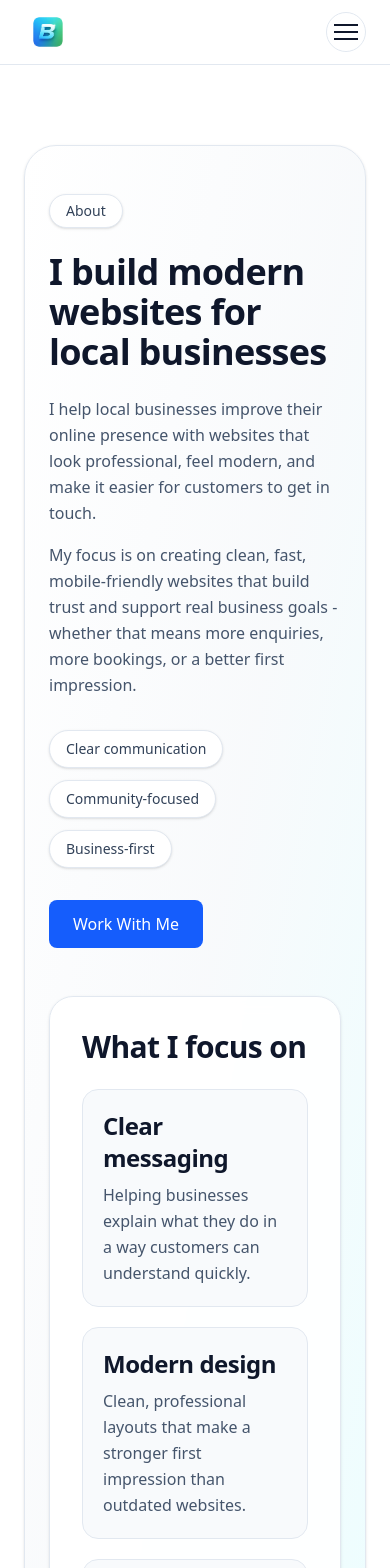
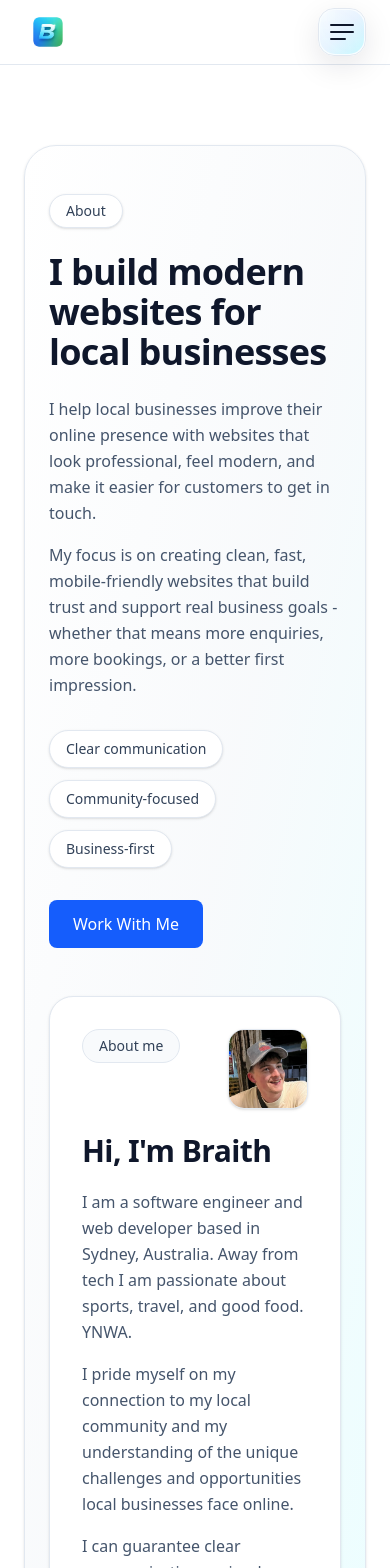
Before and after one commit to maybMedia/braith, a Next.js app: page /about in a window 390 px wide. Shown: the top 1568 px of the page. Built offline with nearby package versions, Linux system fonts and the light colour scheme.

Commit message:
Address Marty Feedback (#4)
* New hamburger icon

* Update about page

```diff
--- a/src/app/about/page.tsx
+++ b/src/app/about/page.tsx
@@ -72,50 +72,6 @@ export default function AboutPage() {
               </div>
             </div>
 
-            <div className="rounded-3xl border border-slate-200 bg-white/90 p-8 shadow-sm backdrop-blur-sm dark:border-slate-800 dark:bg-slate-900/90">
-              <h2 className="text-2xl font-semibold text-slate-900 dark:text-slate-100">
-                What I focus on
-              </h2>
-
-              <div className="mt-6 space-y-5 text-slate-600 dark:text-slate-300">
-                <div className="rounded-2xl border border-slate-200 bg-slate-50 p-5 dark:border-slate-800 dark:bg-slate-950">
-                  <h3 className="text-lg font-semibold text-slate-900 dark:text-slate-100">
-                    Clear messaging
-                  </h3>
-                  <p className="mt-2 leading-7">
-                    Helping businesses explain what they do in a way customers
-                    can understand quickly.
-                  </p>
-                </div>
-
-                <div className="rounded-2xl border border-slate-200 bg-slate-50 p-5 dark:border-slate-800 dark:bg-slate-950">
-                  <h3 className="text-lg font-semibold text-slate-900 dark:text-slate-100">
-                    Modern design
-                  </h3>
-                  <p className="mt-2 leading-7">
-                    Clean, professional layouts that make a stronger first
-                    impression than outdated websites.
-                  </p>
-                </div>
-
-                <div className="rounded-2xl border border-slate-200 bg-slate-50 p-5 dark:border-slate-800 dark:bg-slate-950">
-                  <h3 className="text-lg font-semibold text-slate-900 dark:text-slate-100">
-                    Better customer action
-                  </h3>
-                  <p className="mt-2 leading-7">
-                    Websites built to encourage enquiries, calls, bookings, and
-                    other real business outcomes.
-                  </p>
-                </div>
-              </div>
-            </div>
-          </div>
-        </div>
-      </section>
-
-      <section className="pb-20 md:pb-24">
-        <div className="container-custom">
-          <div className="grid gap-8 lg:grid-cols-[0.95fr_1.05fr]">
             <div className="relative overflow-hidden rounded-3xl border border-slate-200 bg-white p-8 shadow-sm dark:border-slate-800 dark:bg-slate-900">
               <div className="pointer-events-none absolute right-0 top-0 hidden h-28 w-28 rounded-full bg-blue-100/70 blur-3xl dark:bg-blue-500/10 md:block" />
 
@@ -155,6 +111,50 @@ export default function AboutPage() {
                 I can guarantee clear communication, a simple process, and a
                 website that helps your business stand out and grow.
               </p>
+            </div>
+          </div>
+        </div>
+      </section>
+
+      <section className="pb-20 md:pb-24">
+        <div className="container-custom">
+          <div className="grid gap-8 lg:grid-cols-[0.95fr_1.05fr]">
+            <div className="rounded-3xl border border-slate-200 bg-white/90 p-8 shadow-sm backdrop-blur-sm dark:border-slate-800 dark:bg-slate-900/90">
+              <h2 className="text-2xl font-semibold text-slate-900 dark:text-slate-100">
+                What I focus on
+              </h2>
+
+              <div className="mt-6 space-y-5 text-slate-600 dark:text-slate-300">
+                <div className="rounded-2xl border border-slate-200 bg-slate-50 p-5 dark:border-slate-800 dark:bg-slate-950">
+                  <h3 className="text-lg font-semibold text-slate-900 dark:text-slate-100">
+                    Clear messaging
+                  </h3>
+                  <p className="mt-2 leading-7">
+                    Helping businesses explain what they do in a way customers
+                    can understand quickly.
+                  </p>
+                </div>
+
+                <div className="rounded-2xl border border-slate-200 bg-slate-50 p-5 dark:border-slate-800 dark:bg-slate-950">
+                  <h3 className="text-lg font-semibold text-slate-900 dark:text-slate-100">
+                    Modern design
+                  </h3>
+                  <p className="mt-2 leading-7">
+                    Clean, professional layouts that make a stronger first
+                    impression than outdated websites.
+                  </p>
+                </div>
+
+                <div className="rounded-2xl border border-slate-200 bg-slate-50 p-5 dark:border-slate-800 dark:bg-slate-950">
+                  <h3 className="text-lg font-semibold text-slate-900 dark:text-slate-100">
+                    Better customer action
+                  </h3>
+                  <p className="mt-2 leading-7">
+                    Websites built to encourage enquiries, calls, bookings, and
+                    other real business outcomes.
+                  </p>
+                </div>
+              </div>
             </div>
 
             <div className="relative overflow-hidden rounded-3xl border border-slate-200 bg-linear-to-br from-slate-50 to-white p-8 shadow-sm dark:border-slate-800 dark:from-slate-900 dark:to-slate-900">
--- a/src/components/layout/Navbar.tsx
+++ b/src/components/layout/Navbar.tsx
@@ -61,22 +61,41 @@ export default function Navbar() {
           onClick={() => setOpen(!open)}
           aria-expanded={open}
           aria-label={open ? "Close navigation menu" : "Open navigation menu"}
-          className="relative z-20 flex h-10 w-10 items-center justify-center rounded-full border border-slate-200/80 bg-white/60 text-slate-900 backdrop-blur transition hover:bg-white/80 dark:border-white/10 dark:bg-slate-900/80 dark:text-slate-100 dark:hover:bg-slate-800/90 md:hidden"
+          className={`group relative z-20 flex h-12 w-12 items-center justify-center overflow-hidden rounded-2xl border backdrop-blur-md transition-all duration-300 hover:-translate-y-0.5 active:scale-95 md:hidden ${
+            open
+              ? "border-blue-400/40 bg-slate-900/95 text-white shadow-[0_14px_35px_rgba(37,99,235,0.28)] dark:border-cyan-300/30"
+              : "border-slate-200/80 bg-white/80 text-slate-900 shadow-[0_10px_30px_rgba(15,23,42,0.10)] hover:border-blue-200 hover:shadow-[0_14px_35px_rgba(37,99,235,0.18)] dark:border-white/10 dark:bg-slate-900/80 dark:text-slate-100 dark:hover:border-blue-400/20"
+          }`}
         >
-          <span className="relative h-4 w-6">
+          <span className="pointer-events-none absolute inset-0">
+            <span className="absolute inset-px rounded-[calc(1rem-1px)] bg-linear-to-br from-white via-blue-50 to-cyan-100 dark:from-slate-900 dark:via-slate-900 dark:to-slate-800" />
+            <span className="absolute inset-x-2 top-0 h-px bg-linear-to-r from-transparent via-white/90 to-transparent dark:via-white/25" />
             <span
-              className={`absolute left-0 top-0 h-0.5 w-6 origin-center bg-current transition-transform duration-300 ${
-                open ? "translate-y-1.75 rotate-45" : ""
+              className={`absolute -right-4 -top-4 h-12 w-12 rounded-full bg-blue-400/25 blur-2xl transition-opacity duration-300 dark:bg-blue-500/20 ${
+                open ? "opacity-100" : "opacity-70 group-hover:opacity-100"
               }`}
             />
             <span
-              className={`absolute left-0 top-1.75 h-0.5 w-6 bg-current transition-all duration-300 ${
-                open ? "opacity-0" : "opacity-100"
+              className={`absolute -bottom-5 -left-4 h-12 w-12 rounded-full bg-cyan-300/25 blur-2xl transition-opacity duration-300 dark:bg-cyan-400/15 ${
+                open ? "opacity-100" : "opacity-60 group-hover:opacity-90"
+              }`}
+            />
+          </span>
+
+          <span className="relative h-4 w-6">
+            <span
+              className={`absolute left-0 top-0 h-0.5 w-6 origin-center rounded-full bg-current transition-all duration-300 ${
+                open ? "translate-y-1.75 rotate-45" : "group-hover:w-5"
               }`}
             />
             <span
-              className={`absolute left-0 top-3.5 h-0.5 w-6 origin-center bg-current transition-transform duration-300 ${
-                open ? "-translate-y-1.75 -rotate-45" : ""
+              className={`absolute left-0 top-1.75 h-0.5 w-6 rounded-full bg-current transition-all duration-300 ${
+                open ? "scale-x-0 opacity-0" : "opacity-100"
+              }`}
+            />
+            <span
+              className={`absolute left-0 top-3.5 h-0.5 origin-center rounded-full bg-current transition-all duration-300 ${
+                open ? "w-6 -translate-y-1.75 -rotate-45" : "w-4 group-hover:w-5"
               }`}
             />
           </span>
```
